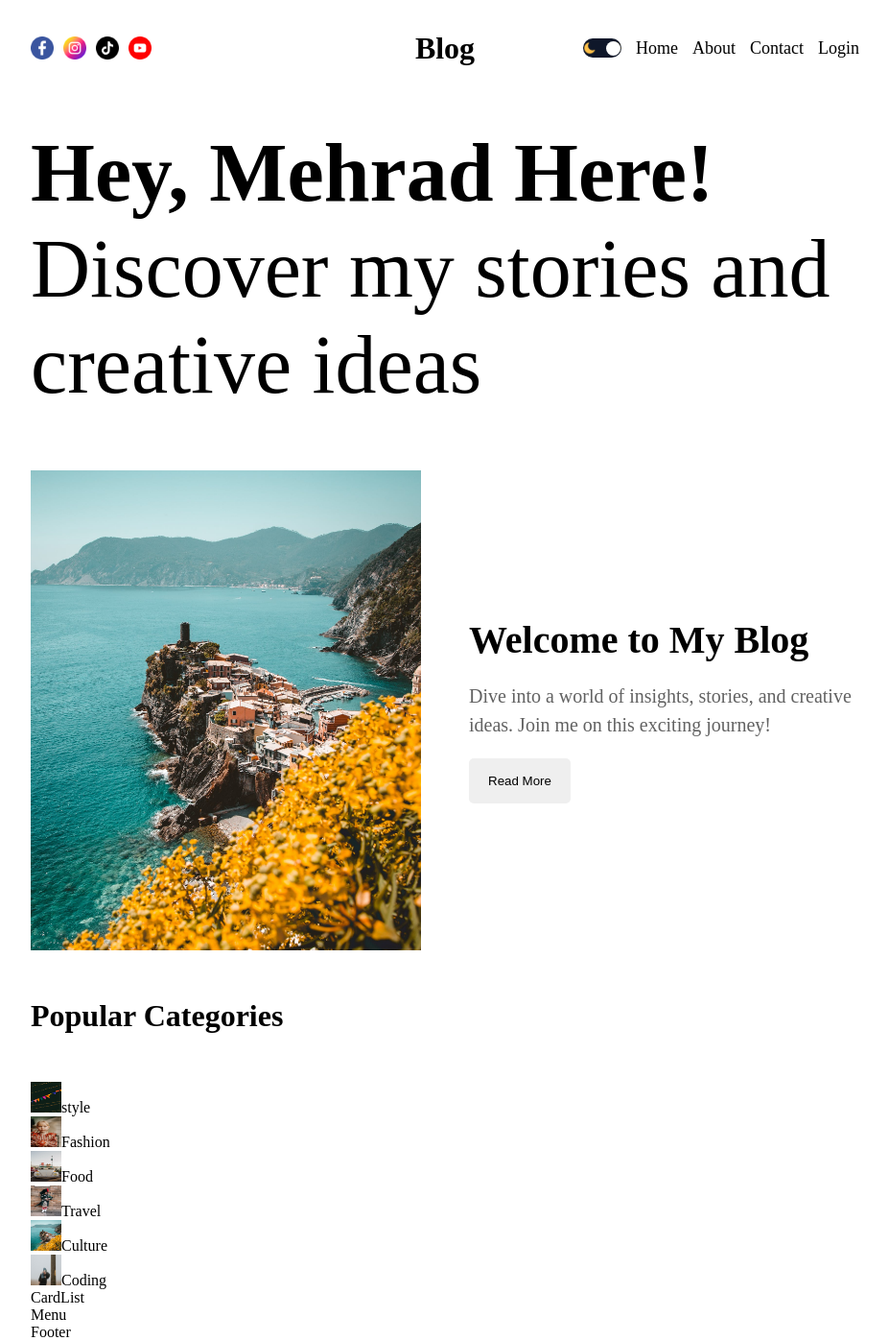
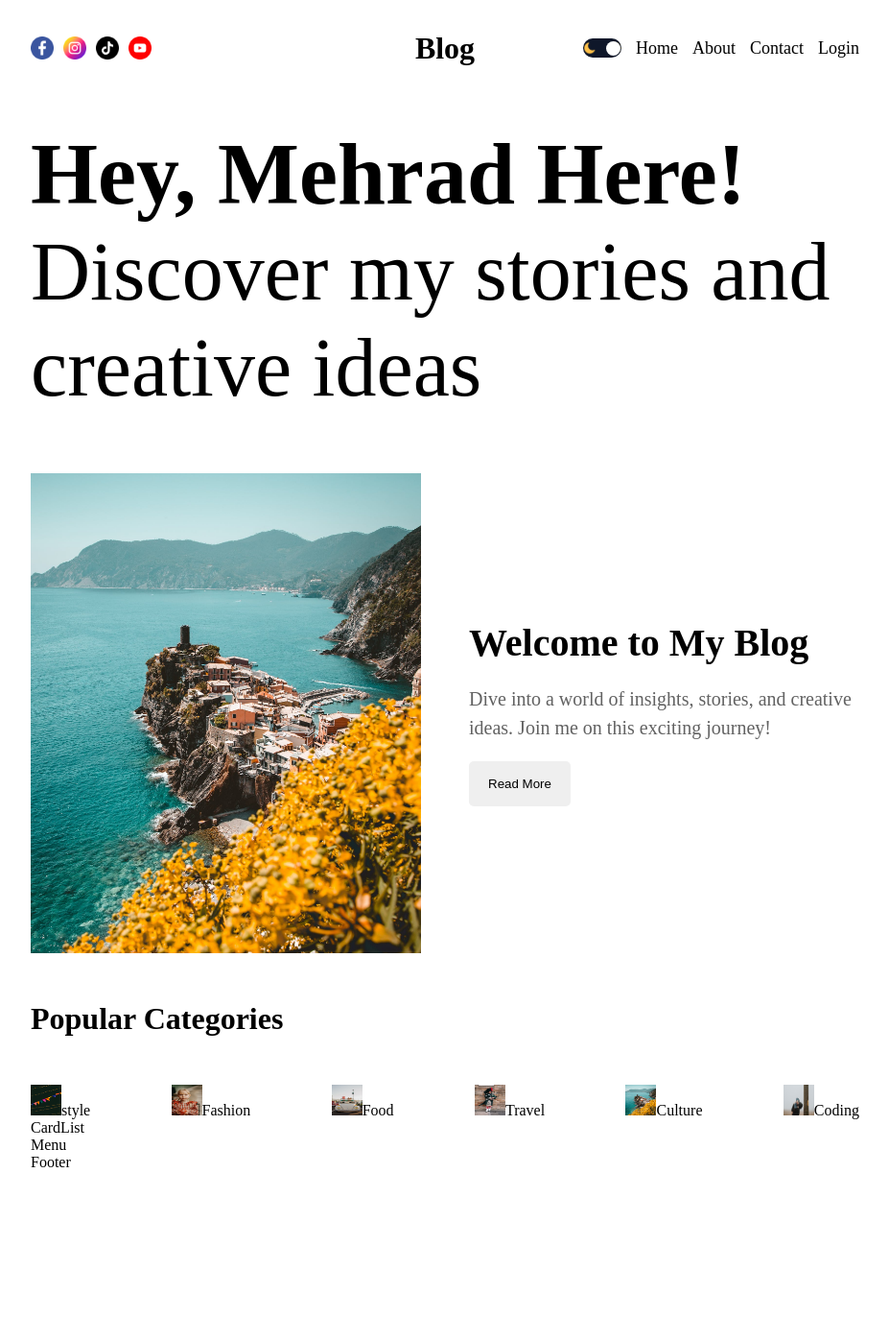
Before and after one commit to mehrad-amin/Blog-app, a Next.js app: page / in a window 1280 px wide. Shown: the whole page at 96% size, without its empty margins (176-1103 px from the left). After the commit the page ends 1220 px from the top, so only its background shows below. Built offline with nearby package versions, Linux system fonts and the light colour scheme.

Commit message:
a bug in CategoryList component fixed

```diff
--- a/src/app/components/CategoryList/CategoryList.jsx
+++ b/src/app/components/CategoryList/CategoryList.jsx
@@ -6,11 +6,11 @@ const CategoryList = () => {
   return (
     <div className={styles.container}>
       <h1 className={styles.title}>Popular Categories</h1>
-      <div calssName={styles.categories}>
+      <div className={styles.categories}>
         <div className={styles.category}>
           <Link
             href="/blog?cat=style"
-            className={`${styles.category} ${styles.style}`}
+            className={`${styles.categoryItem} ${styles.style}`}
           >
             <Image
               src="/style.png"
@@ -23,7 +23,10 @@ const CategoryList = () => {
           </Link>
         </div>
         <div className={styles.category}>
-          <Link href="/blog" className={`${styles.category} ${styles.fashion}`}>
+          <Link
+            href="/blog"
+            className={`${styles.categoryItem} ${styles.fashion}`}
+          >
             <Image
               src="/fashion.png"
               alt="fashion category"
@@ -35,7 +38,10 @@ const CategoryList = () => {
           </Link>
         </div>
         <div className={styles.category}>
-          <Link href="/blog" className={`${styles.category} ${styles.food}`}>
+          <Link
+            href="/blog"
+            className={`${styles.categoryItem} ${styles.food}`}
+          >
             <Image
               src="/food.png"
               alt="food category"
@@ -47,7 +53,10 @@ const CategoryList = () => {
           </Link>
         </div>
         <div className={styles.category}>
-          <Link href="/blog" className={`${styles.category} ${styles.travel}`}>
+          <Link
+            href="/blog"
+            className={`${styles.categoryItem} ${styles.travel}`}
+          >
             <Image
               src="/travel.png"
               alt="travel category"
@@ -59,7 +68,10 @@ const CategoryList = () => {
           </Link>
         </div>
         <div className={styles.category}>
-          <Link href="/blog" className={`${styles.category} ${styles.culture}`}>
+          <Link
+            href="/blog"
+            className={`${styles.categoryItem} ${styles.culture}`}
+          >
             <Image
               src="/culture.png"
               alt="culture category"
@@ -71,7 +83,10 @@ const CategoryList = () => {
           </Link>
         </div>
         <div className={styles.category}>
-          <Link href="/blog" className={`${styles.category} ${styles.coding}`}>
+          <Link
+            href="/blog"
+            className={`${styles.categoryItem} ${styles.coding}`}
+          >
             <Image
               src="/coding.png"
               alt="culture category"
--- a/src/app/components/Featured/Featured.jsx
+++ b/src/app/components/Featured/Featured.jsx
@@ -5,8 +5,8 @@ const Featured = () => {
   return (
     <div className={styles.container}>
       <h1 className={styles.title}>
-        <strong>Hey, Mehrad Here!</strong> Discover my stories and creative
-        ideas
+        <b className={styles.bold}>Hey, Mehrad Here!</b> Discover my stories and
+        creative ideas
       </h1>
       <div className={styles.post}>
         <div className={styles.imgContainer}>
--- a/src/app/components/Featured/Featured.module.css
+++ b/src/app/components/Featured/Featured.module.css
@@ -43,3 +43,7 @@
   cursor: pointer;
   font-weight: 500;
 }
+.bold {
+  font-weight: 600;
+  font-size: 90px;
+}
```
